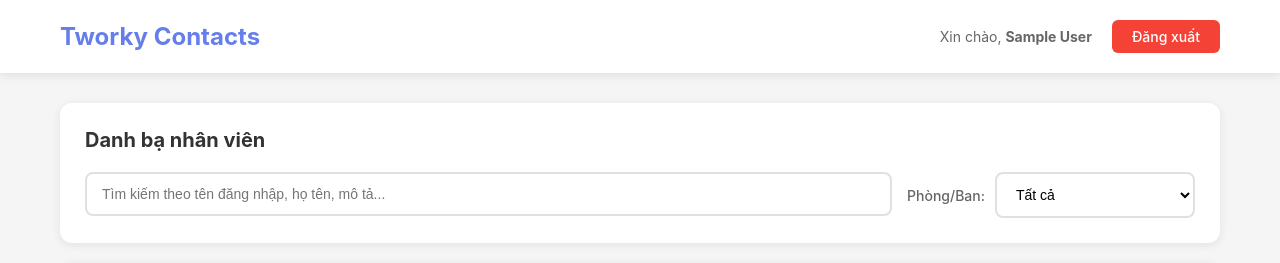
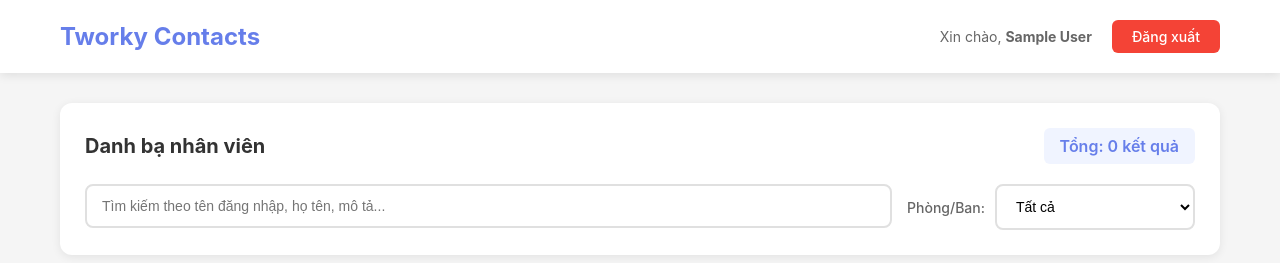
Before and after one commit to vantrang12/tworky-contacts, a Flask app: page /contacts in a window 1280 px wide. Shown: the top 263 px of the page. Run offline with Flask 3, Linux system fonts and the light colour scheme; the visitor is signed in with stand-in values (Sample User, id 1); data that the repository does not hold is empty.

Commit message:
Add number count

```diff
--- a/static/style.css
+++ b/static/style.css
@@ -170,6 +170,28 @@ body {
     margin-bottom: 20px;
 }
 
+.section-header {
+    display: flex;
+    justify-content: space-between;
+    align-items: center;
+    margin-bottom: 20px;
+    flex-wrap: wrap;
+    gap: 15px;
+}
+
+.section-header h2 {
+    margin-bottom: 0;
+}
+
+.result-count {
+    color: #667eea;
+    font-weight: 600;
+    font-size: 16px;
+    padding: 8px 16px;
+    background: #f0f4ff;
+    border-radius: 6px;
+}
+
 .search-controls {
     display: flex;
     gap: 15px;
--- a/templates/contacts.html
+++ b/templates/contacts.html
@@ -20,7 +20,10 @@
 
         <div class="content">
             <div class="search-section">
-                <h2>Danh bạ nhân viên</h2>
+                <div class="section-header">
+                    <h2>Danh bạ nhân viên</h2>
+                    <div id="resultCount" class="result-count">Tổng: 0 kết quả</div>
+                </div>
 
                 <div class="search-controls">
                     <div class="search-box">
```
